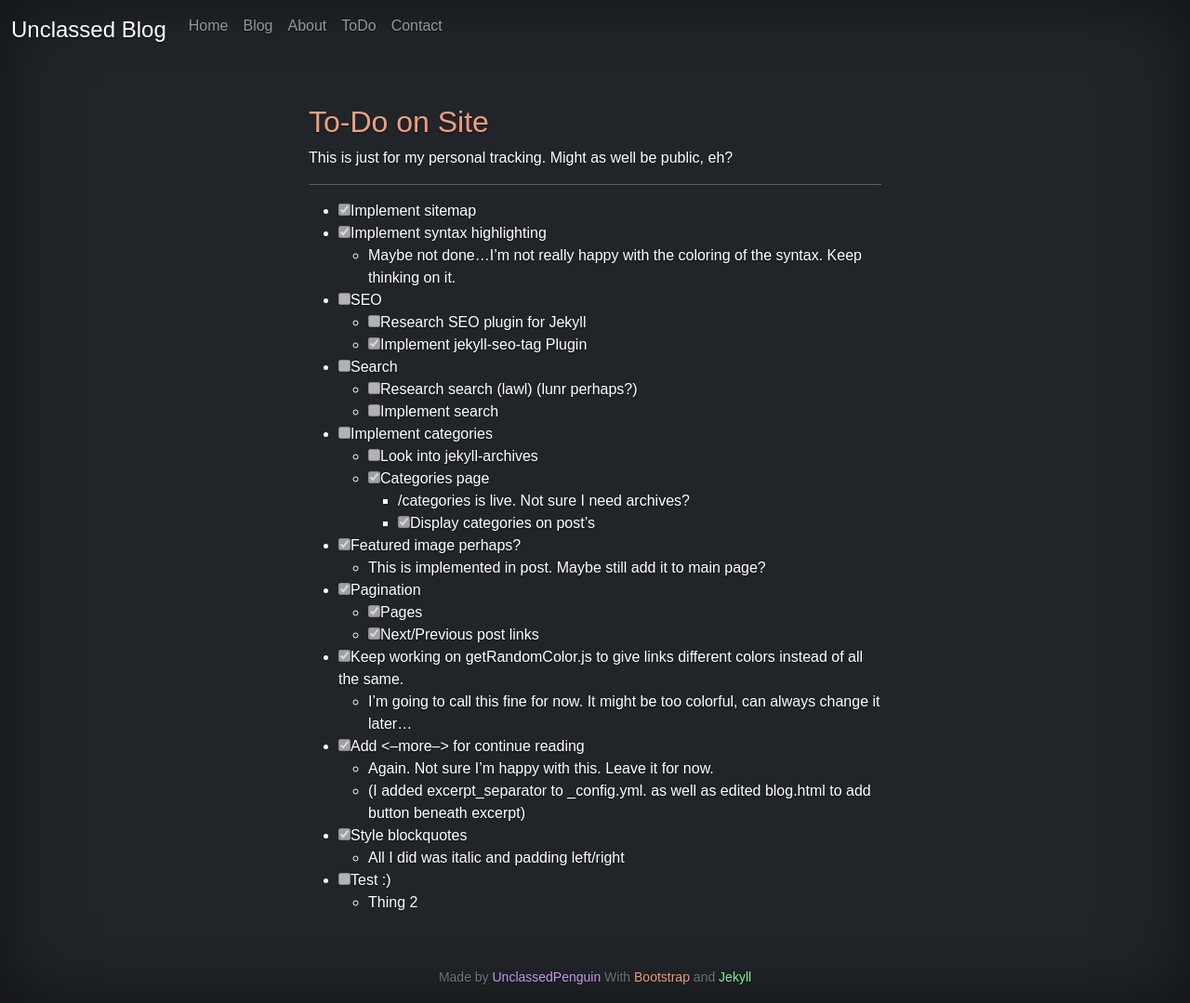
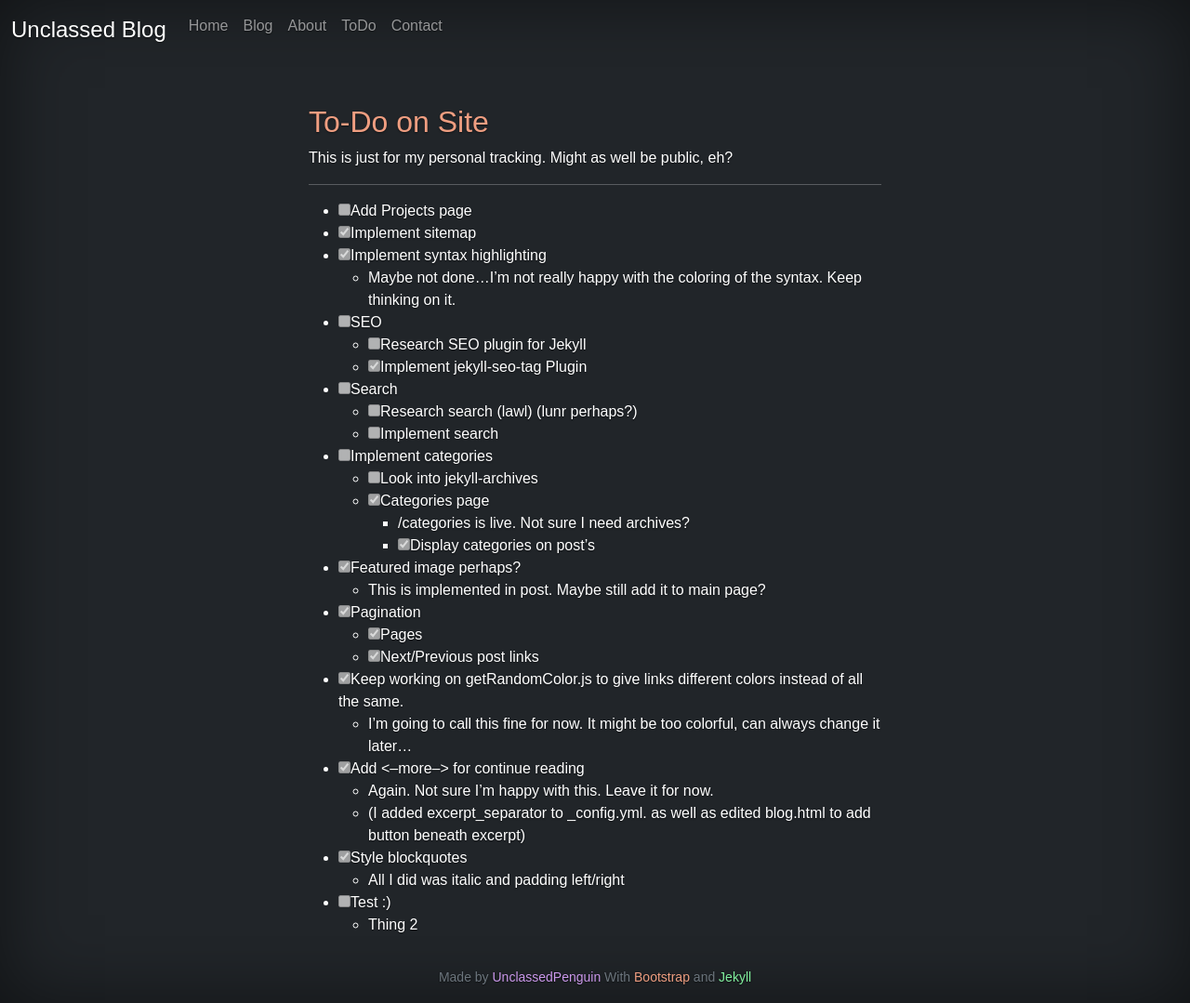
Before and after one commit to UnclassedPenguin/unclassedpenguin.github.io, a Jekyll site: the page built from todo.md, in a window 1280 px wide. Shown: the whole page at 93% size. Built offline with Jekyll 4.4.1, drawn with Linux system fonts in a browser that asks for light colours.

Commit message:
update todo

```diff
--- a/todo.md
+++ b/todo.md
@@ -9,7 +9,7 @@ title: ToDo
  Might as well be public, eh?
 
 -----
-
+- [ ] Add Projects page
 - [x] Implement sitemap
 - [x] Implement syntax highlighting
   - Maybe not done...I'm not really happy with the coloring of the syntax. Keep thinking on it.
```
